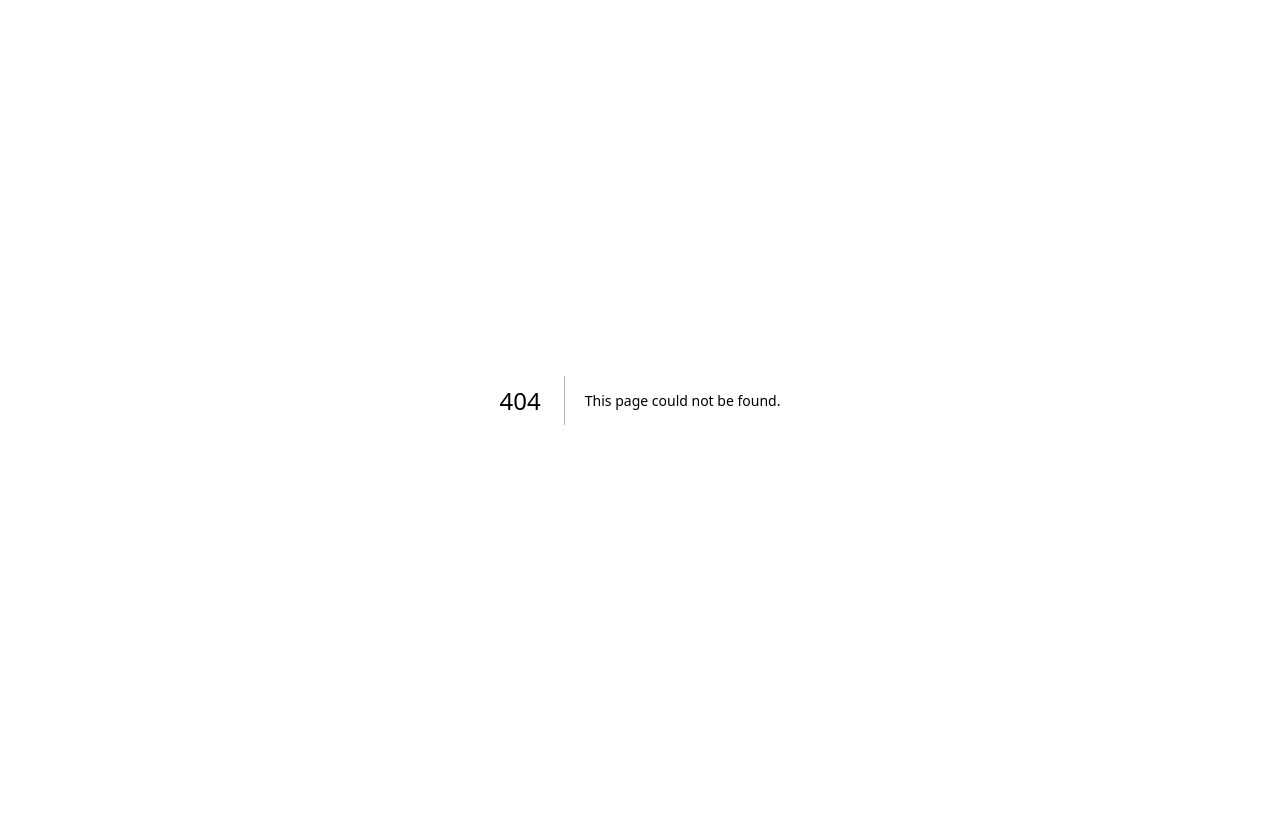
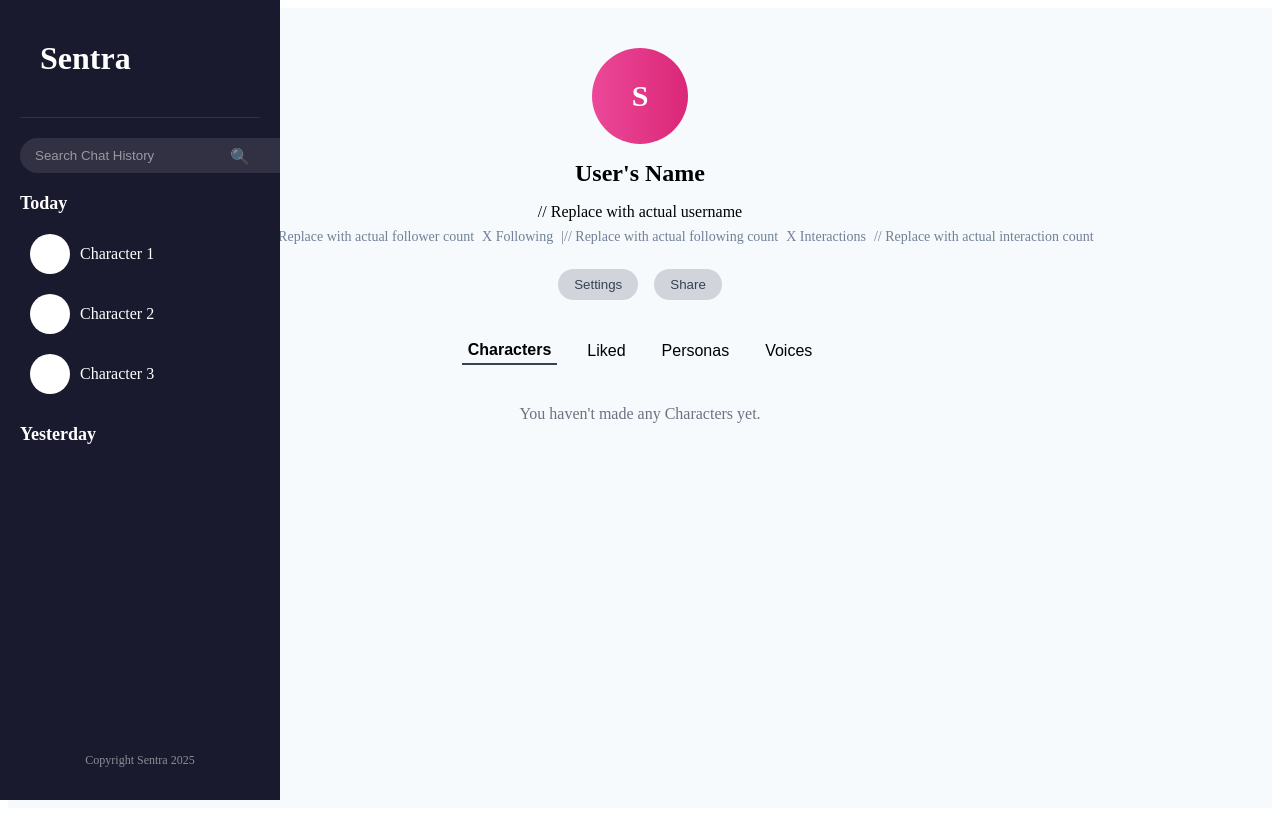
Before and after one commit to Yuzhifur/Sentra-Chatbot, a Next.js app: page /UserProfile in a window 1280 px wide. Before the commit this address had no page. Built offline with nearby package versions, Linux system fonts and the light colour scheme.

Commit message:
added route to create character page

```diff
--- a/package.json
+++ b/package.json
@@ -2,8 +2,10 @@
   "dependencies": {
     "firebase": "^11.6.0",
     "next": "^15.2.1",
+    "node": "^22.15.0",
     "react": "^18.3.1",
-    "react-dom": "^18.3.1"
+    "react-dom": "^18.3.1",
+    "react-router-dom": "^7.5.3"
   },
   "name": "sentra",
   "description": "A roleplay chatbot web application based on Firebase, React, and language model APIs.",
--- /dev/null
+++ b/src/pages/UserProfile.css
@@ -0,0 +1,88 @@
+.user-profile-page {
+  display: flex;
+  height: 100vh;
+}
+
+.user-main-content {
+  flex: 1;
+  display: flex;
+  flex-direction: column;
+  align-items: center;
+  justify-content: flex-start;
+  padding: 2.5rem;
+  background-color: #f7fafc;
+  overflow-y: auto;
+}
+
+.user-avatar {
+  width: 6rem;
+  height: 6rem;
+  border-radius: 50%;
+  background: linear-gradient(to right, #ec4899, #db2777);
+  display: flex;
+  align-items: center;
+  justify-content: center;
+  color: white;
+  font-size: 1.875rem;
+  font-weight: bold;
+}
+
+.user-username {
+  margin-top: 1rem;
+  font-size: 1.5rem;
+  font-weight: bold;
+}
+
+.user-stats {
+  margin-top: 0.5rem;
+  color: #718096;
+  font-size: 0.875rem;
+  display: flex;
+  gap: 0.5rem;
+}
+
+.user-settings-buttons {
+  display: flex;
+  gap: 1rem;
+  margin-top: 1.5rem;
+}
+
+.user-settings-button {
+  padding: 0.5rem 1rem;
+  background-color: #d1d5db;
+  border: none;
+  border-radius: 9999px;
+  color: #374151;
+  cursor: pointer;
+  transition: background-color 0.2s;
+}
+
+.user-settings-button:hover {
+  background-color: #9ca3af;
+}
+
+.user-tabs {
+  display: flex;
+  gap: 1.5rem;
+  margin-top: 2.5rem;
+  color: #374151;
+}
+
+.user-tab {
+  background: none;
+  border: none;
+  font-size: 1rem;
+  cursor: pointer;
+  padding-bottom: 0.25rem;
+}
+
+.user-tab.active {
+  font-weight: bold;
+  border-bottom: 2px solid #374151;
+}
+
+.user-empty-state {
+  margin-top: 2.5rem;
+  color: #6b7280;
+  text-align: center;
+}
--- /dev/null
+++ b/src/pages/UserProfile.tsx
@@ -0,0 +1,53 @@
+import React from 'react';
+import Sidebar from '../components/Sidebar';
+import './UserProfile.css';
+
+const UserProfile: React.FC = () => {
+  return (
+    <div className="user-profile-page">
+      {/* Sidebar */}
+      <Sidebar doResetDashboard={() => {}} />
+
+      {/* Main Content */}
+      <div className="user-main-content">
+
+        {/* User Avatar */}
+        <div className="user-avatar">
+          S
+        </div>
+
+        {/* Username */}
+        <h1 className="user-username">User's Name</h1> // Replace with actual username
+
+        {/* Stats */}
+        <div className="user-stats">
+          <span>X Followers</span> |// Replace with actual follower count
+          <span>X Following</span> |// Replace with actual following count
+          <span>X Interactions</span>// Replace with actual interaction count
+        </div>
+
+        {/* Settings Buttons */}
+        <div className="user-settings-buttons">
+          <button className="user-settings-button">Settings</button>
+          <button className="user-settings-button">Share</button>
+        </div>
+
+        {/* Tabs */}
+        <div className="user-tabs">
+          <button className="user-tab active">Characters</button>
+          <button className="user-tab">Liked</button>
+          <button className="user-tab">Personas</button>
+          <button className="user-tab">Voices</button>
+        </div>
+
+        {/* Empty State */}
+        <div className="user-empty-state">
+          You haven't made any Characters yet.
+        </div>
+
+      </div>
+    </div>
+  );
+};
+
+export default UserProfile;
```
Also changed, not shown: src/App.tsx (+36 -26 lines), src/index.tsx (+5 -2 lines), src/pages/Home.tsx (+8 -11 lines), 1 other file (tests, documents, lock files or other folders).
